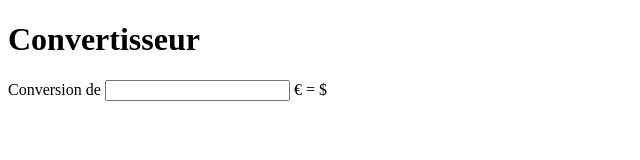
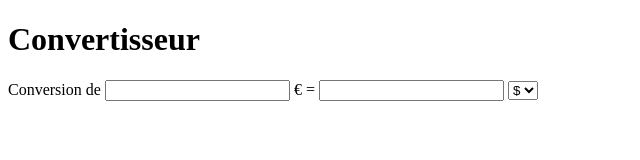
Before and after one commit to Nathou08/exercicediff1, a plain HTML site: page public_html/index.html in a window 1280 px wide. Shown: the whole page, without its empty margins (0-640 px from the left). Drawn offline with Linux system fonts and the light colour scheme.

Commit message:
Diff 1 fini !

```diff
--- a/public_html/index.html
+++ b/public_html/index.html
@@ -8,6 +8,11 @@
     </head>
     <body>
         <h1>Convertisseur</h1>
-        Conversion de <input onkeydown="converter()" id="saisie"/> € = <span id=""></span>$
+        Conversion de <input onkeyup="converter()" id="saisie"/> € = <input id="resultat"/>
+            <select onclick="converter()" id="selection">
+                <option id="dollar">$
+                <option id="livre">£
+                <option id="yen">¥
+            </select>
     </body>
 </html>
```
